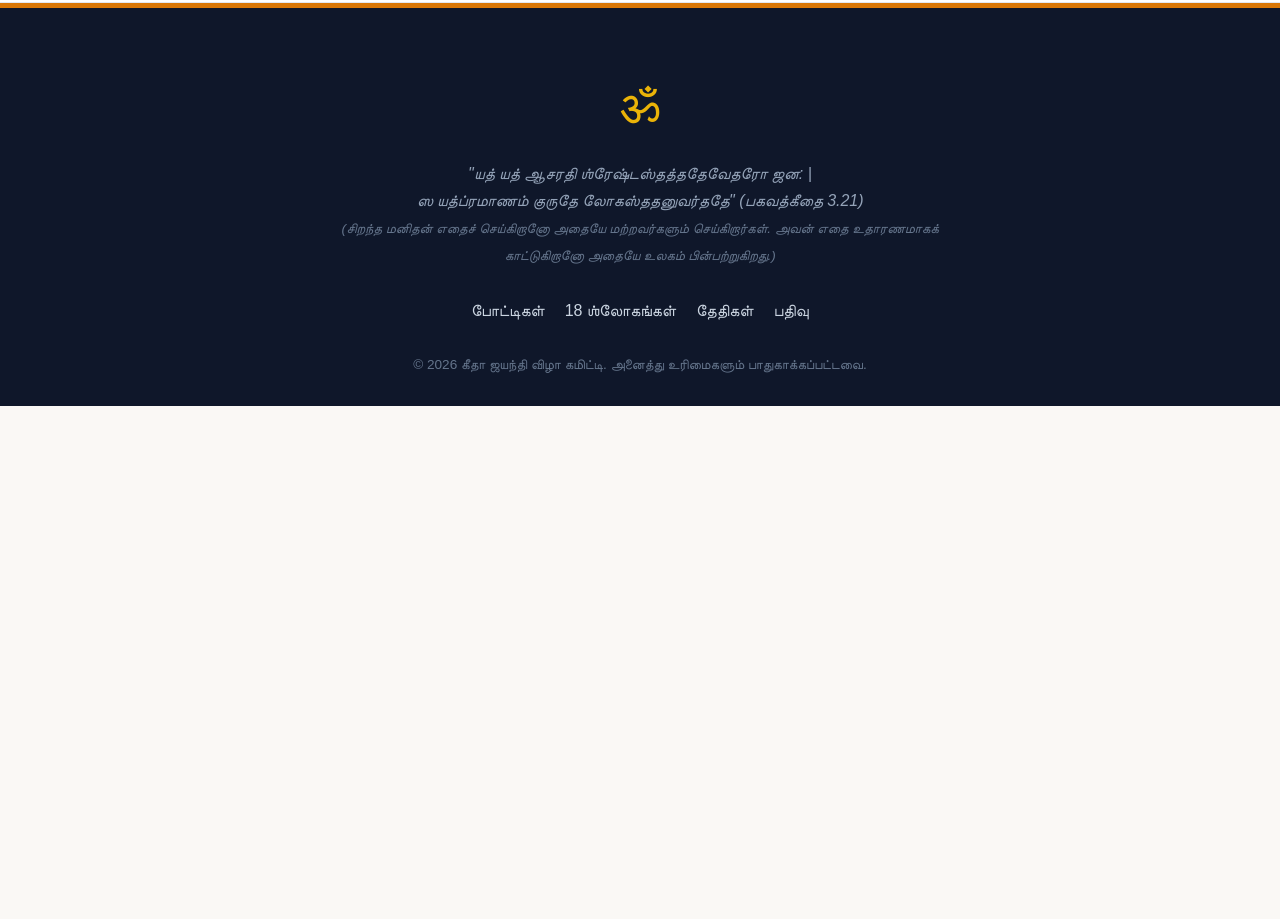
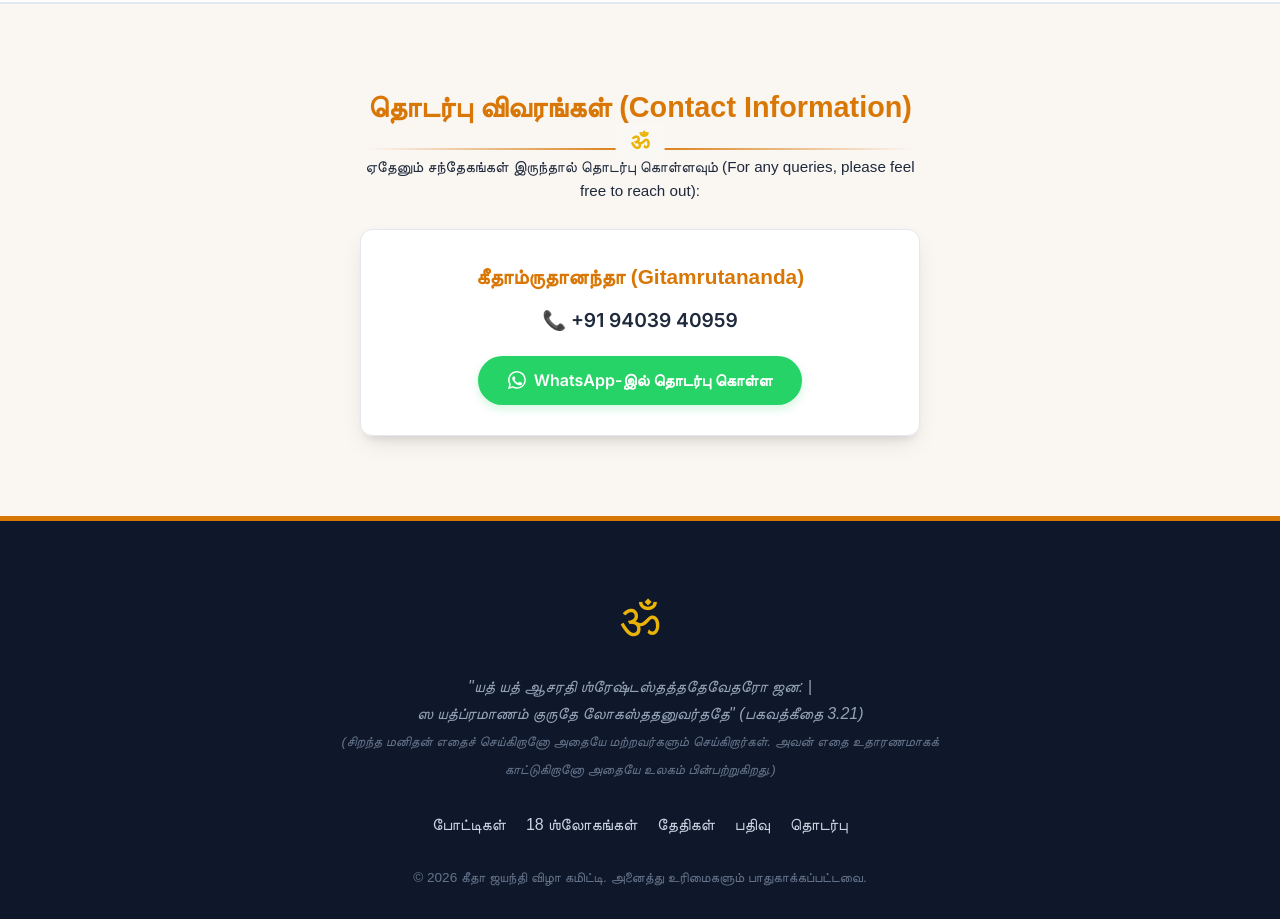
Before and after one commit to karmayogabg/gitajayanthi2026, a plain HTML site: page index.html in a window 1280 px wide. Shown: the part 5871-6790 px from the top of the page. Before the commit the page ends 6277 px from the top, so only its background shows below. Drawn offline with Linux system fonts and the light colour scheme; a web font is replaced by a local one.

Commit message:
Add Gitamrutananda contact information and WhatsApp link

```diff
--- a/index.html
+++ b/index.html
@@ -1335,6 +1335,31 @@
         </div>
     </div>
 
+    <!-- Contact Section -->
+    <section class="section-padding" id="contact" style="border-top: 1px solid var(--border); background-color: rgba(217, 119, 6, 0.01);">
+        <div class="container" style="text-align: center; max-width: 600px;">
+            <h2 class="section-title tamil-text" style="font-size: 1.8rem; margin-bottom: 10px;">தொடர்பு விவரங்கள் (Contact Information)</h2>
+            <p class="tamil-text" style="color: var(--text-light); margin-bottom: 25px; font-size: 0.95rem;">ஏதேனும் சந்தேகங்கள் இருந்தால் தொடர்பு கொள்ளவும் (For any queries, please feel free to reach out):</p>
+
+            <div style="background: var(--card-bg); border: 1px solid var(--border); padding: 30px 25px; border-radius: 12px; box-shadow: var(--shadow);">
+                <div style="font-size: 1.3rem; font-weight: 700; color: var(--primary); margin-bottom: 12px;" class="tamil-text">
+                    கீதாம்ருதானந்தா (Gitamrutananda)
+                </div>
+                <div style="font-size: 1.2rem; font-weight: 600; margin-bottom: 20px;">
+                    📞 <a href="tel:+919403940959" style="color: var(--text); text-decoration: none;">+91 94039 40959</a>
+                </div>
+                <div>
+                    <a href="https://wa.me/919403940959" target="_blank" class="btn" onmouseover="this.style.backgroundColor='#128C7E'; this.style.borderColor='#128C7E';" onmouseout="this.style.backgroundColor='#25D366'; this.style.borderColor='#25D366';" style="background-color: #25D366; border-color: #25D366; color: white; text-decoration: none; padding: 12px 30px; border-radius: 50px; font-weight: 600; display: inline-flex; align-items: center; gap: 8px; font-size: 1rem; box-shadow: 0 4px 10px rgba(37, 211, 102, 0.2); transition: var(--transition);">
+                        <svg xmlns="http://www.w3.org/2000/svg" width="18" height="18" fill="currentColor" viewBox="0 0 16 16">
+                          <path d="M13.601 2.326A7.854 7.854 0 0 0 7.994 0C3.627 0 .068 3.558.064 7.926c0 1.399.366 2.76 1.057 3.965L0 16l4.204-1.102a7.933 7.933 0 0 0 3.79.907h.004c4.368 0 7.926-3.558 7.93-7.93a7.897 7.897 0 0 0-2.327-5.594ZM7.994 14.521a6.573 6.573 0 0 1-3.356-.92l-.24-.144-2.494.654.666-2.433-.156-.251a6.56 6.56 0 0 1-1.007-3.505c0-3.626 2.957-6.584 6.591-6.584a6.56 6.56 0 0 1 4.66 1.931 6.557 6.557 0 0 1 1.928 4.66c-.004 3.639-2.961 6.592-6.592 6.592Zm3.69-4.294c-.202-.101-1.192-.588-1.378-.654-.185-.066-.32-.1-.453.1-.132.2-.512.654-.627.787-.115.132-.23.149-.43.048-1.249-.622-2.034-1.205-2.784-2.494-.199-.34-.029-.523.14-.69.152-.15.34-.396.41-.497.078-.101.039-.185-.02-.317-.059-.133-.453-1.09-.62-1.49-.163-.398-.33-.343-.453-.35-.119-.007-.255-.007-.39-.007a.784.784 0 0 0-.57.264c-.198.22-.754.737-.754 1.798 0 1.06.773 2.083.882 2.229.109.146 1.52 2.32 3.684 3.253.518.22 1.025.352 1.378.466.52.166.993.142 1.367.086.417-.061 1.192-.488 1.362-1.058.17-.57.17-1.057.119-1.157-.05-.1-.186-.15-.388-.251z"/>
+                        </svg>
+                        <span>WhatsApp-இல் தொடர்பு கொள்ள</span>
+                    </a>
+                </div>
+            </div>
+        </div>
+    </section>
+
     <!-- Footer -->
     <footer>
         <div class="container">
@@ -1346,6 +1371,7 @@
                 <a href="#shlokas" class="tamil-text">18 ஶ்லோகங்கள்</a>
                 <a href="#dates" class="tamil-text">தேதிகள்</a>
                 <a href="#register" class="tamil-text">பதிவு</a>
+                <a href="#contact" class="tamil-text">தொடர்பு</a>
             </div>
 
             <p class="footer-copyright tamil-text">&copy; 2026 கீதா ஜயந்தி விழா கமிட்டி. அனைத்து உரிமைகளும் பாதுகாக்கப்பட்டவை.</p>
```
